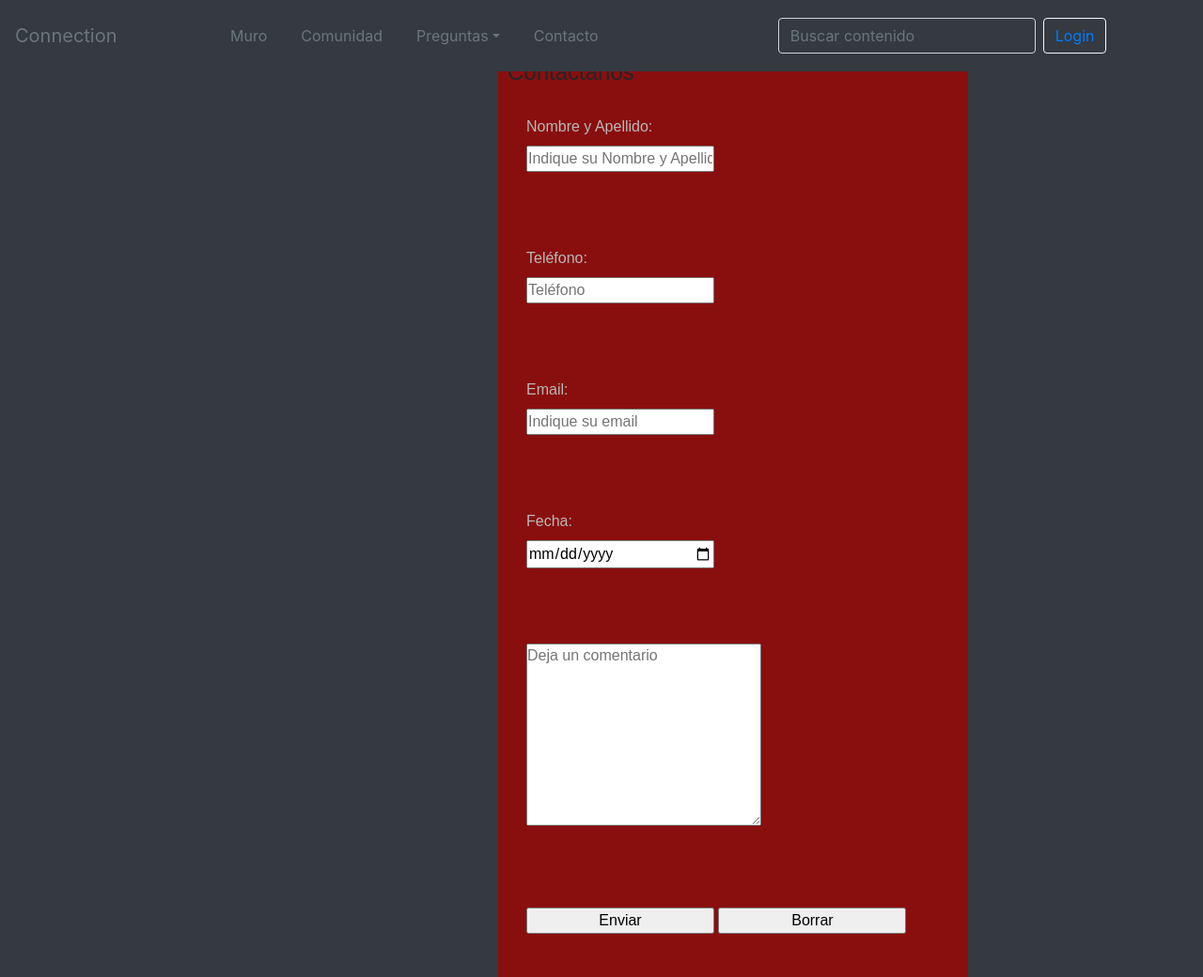
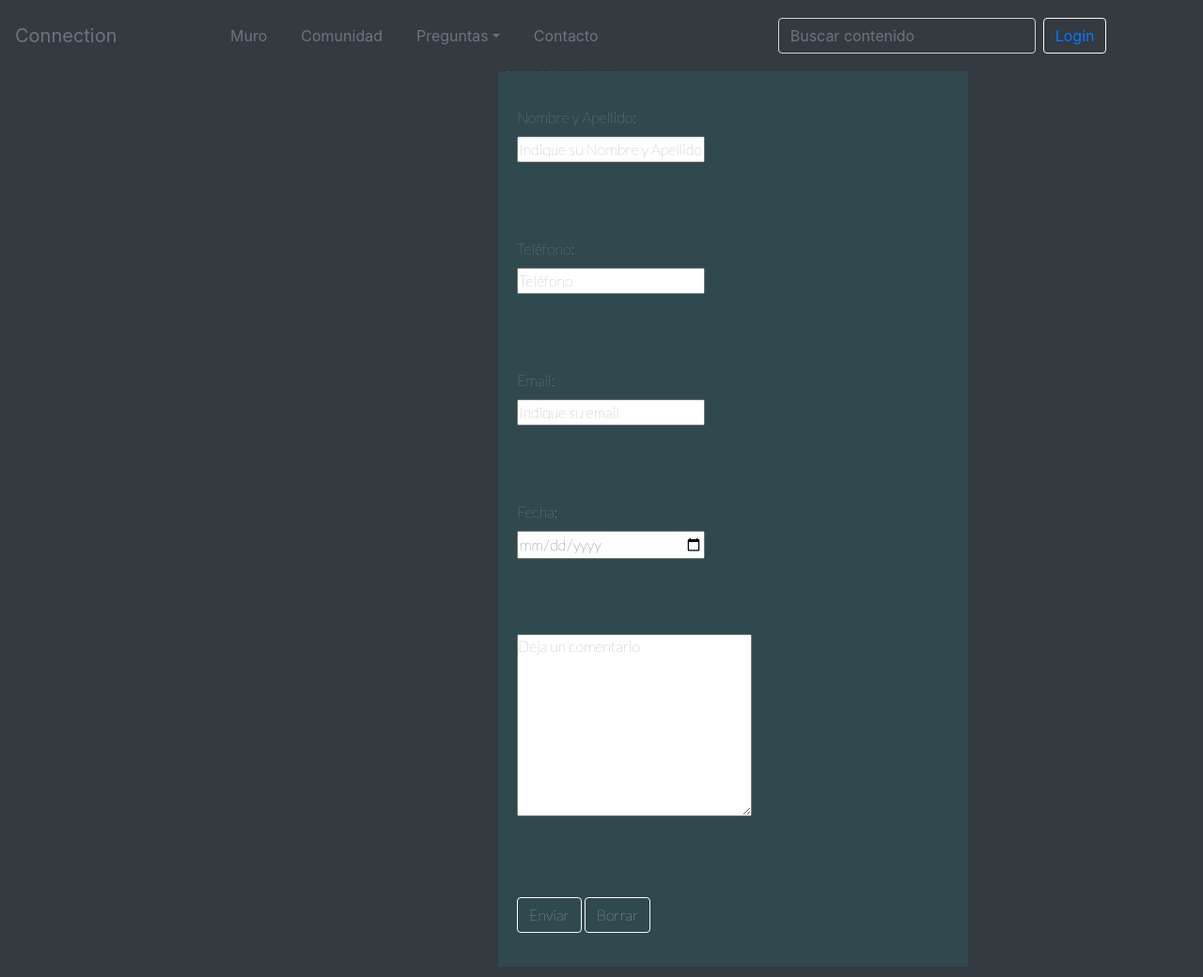
Before and after one commit to lisandromar/tpconnection, a PHP site: page /formularios/formularioContacto.html in a window 1280 px wide. Shown: the whole page at 94% size. Run offline with PHP 8.4, Linux system fonts and the light colour scheme; some libraries are stand-ins or nearby versions.

Commit message:
retoque de formularios

```diff
--- a/css/JMO.css
+++ b/css/JMO.css
@@ -6,13 +6,12 @@
 body{
   background-color: #343A40;
   width: 100%;
-  height: 100%;
+
 
 }
 .jmo_container{
   background-color: #343A40;
   width: 100%;
-  height: 100%;
 
 
 
@@ -20,12 +19,12 @@ body{
 .marco{
   margin-top: 25px;
   margin-right: 250px;
-  background-color: rgb(137, 15, 14);
+  background-color: #30494E;
   width: 500px;
-  border: rgb(137, 15, 14) 10px solid;
+  /* border: rgb(137, 15, 14) 10px solid; */
   border-radius: 1;
-  font-family: sans-serif
-
+  font-family:'Lato', sans-serif;
+  color: rgb(184, 184, 184);
 }
 textarea{
   max-width: 250px;
@@ -39,10 +38,15 @@ p:focus{
 }
 p:hover{
   text-decoration: underline;
-}
+  -webkit-animation-name: pulse;
+  animation-name: pulse;
+  }
 .botonDeRegistro a{
     display: flex;
     text-align: left;
     color: rgba(0, 0, 0, 0.9);
     text-decoration: none;
 }
+.jmo_titulo{
+  color:white;
+}
--- a/formularios/formularioContacto.html
+++ b/formularios/formularioContacto.html
@@ -12,10 +12,11 @@
     <link rel="stylesheet" href="css/master.css">
     <link href="https://fonts.googleapis.com/css?family=Lato:100&display=swap" rel="stylesheet">
     <link href="https://fonts.googleapis.com/css?family=Exo:200&display=swap" rel="stylesheet">
-    <link rel="stylesheet" href="animate.css-master/animate.css">
+    <link rel="stylesheet" href="../animate.css-master\animate.css">
 
   </head>
   <body>
+    <div class="bg-dark" >
     <div class="jmo_container">
 
       <header class="fixed-top">
@@ -54,7 +55,7 @@
       <br>
       <div class="marco">
         <fieldset>
-          <legend>Contactanos</legend>
+          <legend class="jmo_titulo">Contactanos</legend>
           <form action="" method="post">
             <p>
               <label for="Nombre y Apellido">Nombre y Apellido:</label>
@@ -84,15 +85,15 @@
               <textarea name="Comentario" rows="8" cols="80" required placeholder="Deja un comentario"></textarea>
             </p>
             <br>
-            <p class="Boton">
-              <input type="submit" value="Enviar">
-              <input type="reset" name="" value="Borrar">
+            <p class="Boton animated">
+              <button class="btn btn-outline-light my-2 my-sm-0 botonLogin" type="submit">Enviar</button>
+              <button class="btn btn-outline-light my-2 my-sm-0 botonLogin" type="submit">Borrar</button>
             </p>
           </form>
         </fieldset>
       </div>
     </div>
-
+    </div>
     <!-- Optional JavaScript -->
     <!-- jQuery first, then Popper.js, then Bootstrap JS -->
     <script src="https://code.jquery.com/jquery-3.3.1.slim.min.js"
```
Also changed, not shown: formularios/formularioLogin.html (+7 -5 lines), formularios/formularioRegistro.html (+6 -5 lines).
